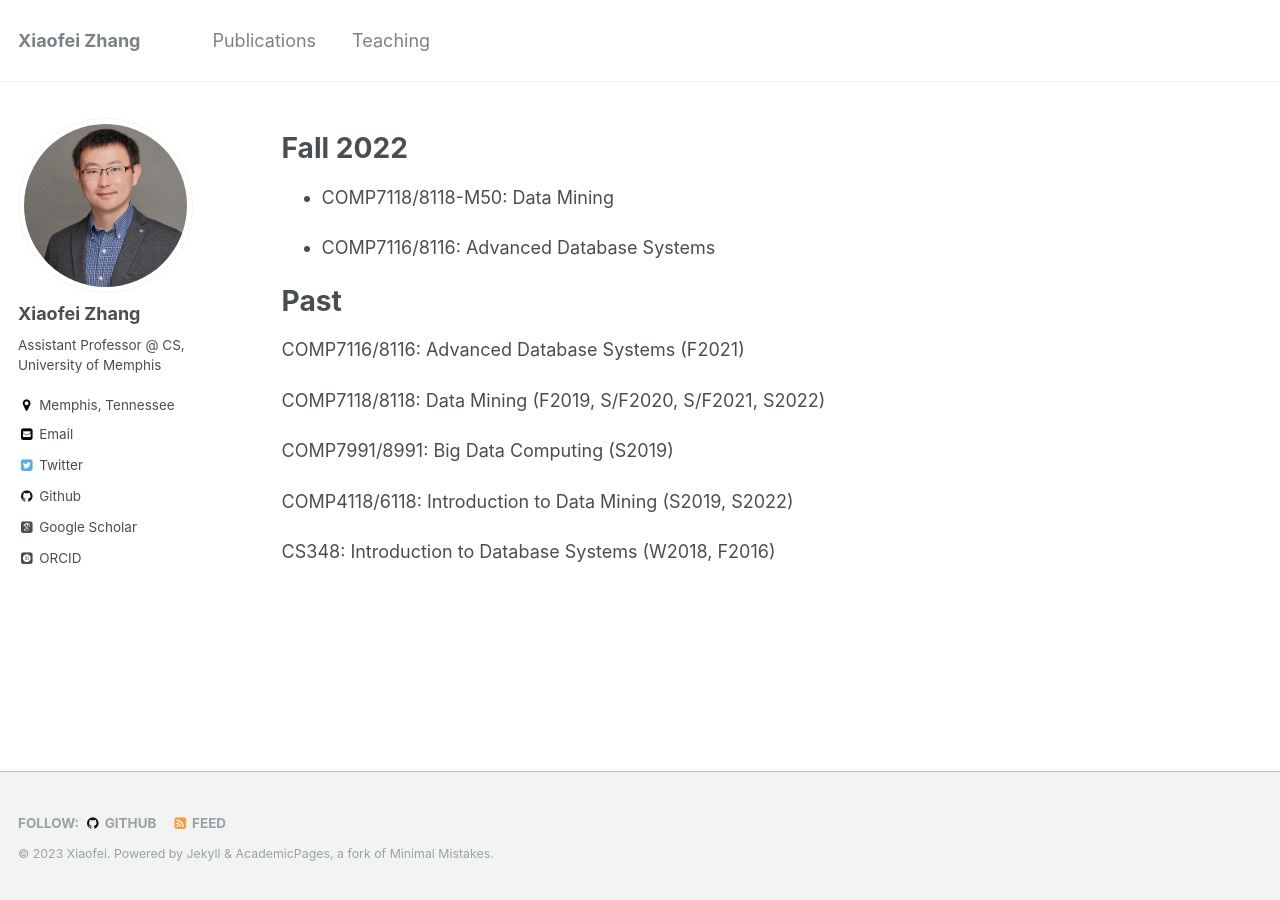
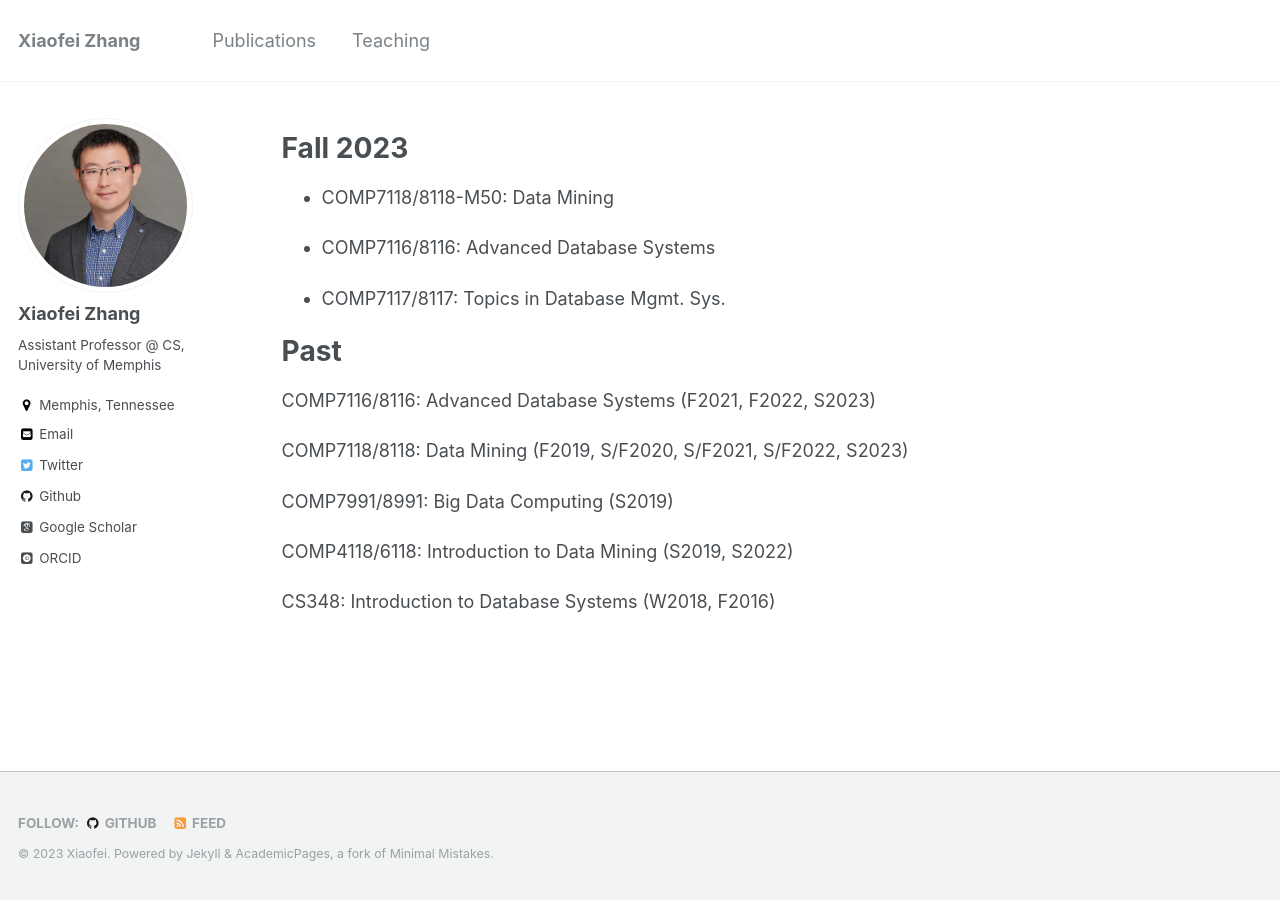
Before and after one commit to zxf-work/zxf-work.github.io, a Jekyll site: the page built from _pages/teaching.md, in a window 1280 px wide. Built offline with Jekyll 4.4.1, drawn with Linux system fonts in a browser that asks for light colours; some web fonts are replaced.

```diff
--- a/_pages/teaching.md
+++ b/_pages/teaching.md
@@ -12,18 +12,20 @@ author_profile: true
 {% endfor %}
 
 
-Fall 2022
+Fall 2023
 ======
 * COMP7118/8118-M50: Data Mining
 
 * COMP7116/8116: Advanced Database Systems
 
+* COMP7117/8117: Topics in Database Mgmt. Sys.
+
 
 Past
 ======
-COMP7116/8116: Advanced Database Systems (F2021)
+COMP7116/8116: Advanced Database Systems (F2021, F2022, S2023)
 
-COMP7118/8118: Data Mining (F2019, S/F2020, S/F2021, S2022)
+COMP7118/8118: Data Mining (F2019, S/F2020, S/F2021, S/F2022, S2023)
 
 COMP7991/8991: Big Data Computing (S2019)
 
```
Also changed, not shown: _pages/about.md (+2 -2 lines), _pages/publications.md (+7 -1 lines).
